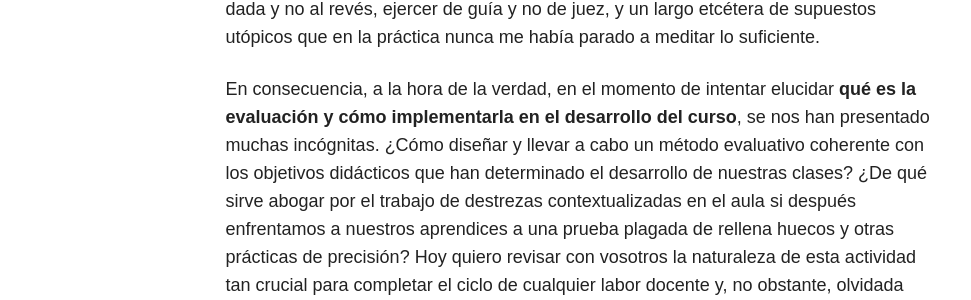
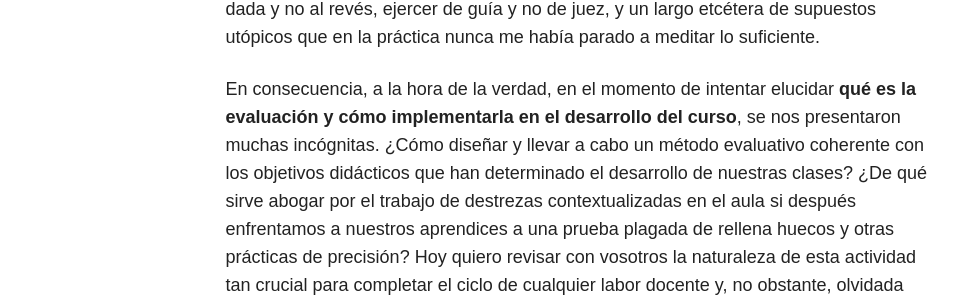
Before and after one commit to immalopez/immalopez.github.io, a Jekyll site: the page built from _posts/blog/2018-01-28-evaluacion-antes-y-despues.md, in a window 1280 px wide and 900 px high, scrolled down 620 px. Shown: the part 153-453 px from the top of the window, without its empty margins (154-1125 px from the left). Built offline with Jekyll 4.4.1, drawn with Linux system fonts in a browser that asks for light colours; nearby versions of some CDN libraries; comment, search, counter and statistics services are not loaded; some of the changed text lies outside the part shown.

Commit message:
Update 2018-01-28-evaluacion-antes-y-despues.md

```diff
--- a/_posts/blog/2018-01-28-evaluacion-antes-y-despues.md
+++ b/_posts/blog/2018-01-28-evaluacion-antes-y-despues.md
@@ -13,7 +13,7 @@
 
 En el [Punto de partida](https://immalopez.github.io/blog/punto-de-partida/) de este portafolio, al hablar de mi concepción del profesor ideal, aduje la siguiente cita de William Butler Yeats: «_Education is not the filling of a pail, but the lighting of a fire_». En aquel momento, tenía una vaga idea de lo que creía que debía ser y lo que quería que fuese la docencia, y me había planteado la necesidad de **involucrar al alumno en su proceso de aprendizaje**. Sin embargo, no pensaba en el concepto de _evaluación_ como tal: simplemente, consideraba importante hacer un seguimiento del progreso de mis alumnos, crear los exámenes a partir de la materia dada y no al revés, ejercer de guía y no de juez, y un largo etcétera de supuestos utópicos que en la práctica nunca me había parado a meditar lo suficiente.
 
-En consecuencia, a la hora de la verdad, en el momento de intentar elucidar **qué es la evaluación y cómo implementarla en el desarrollo del curso**, se nos han presentado muchas incógnitas. ¿Cómo diseñar y llevar a cabo un método evaluativo coherente con los objetivos didácticos que han determinado el desarrollo de nuestras clases? ¿De qué sirve abogar por el trabajo de destrezas contextualizadas en el aula si después enfrentamos a nuestros aprendices a una prueba plagada de rellena huecos y otras prácticas de precisión? Hoy quiero revisar con vosotros la naturaleza de esta actividad tan crucial para completar el ciclo de cualquier labor docente y, no obstante, olvidada demasiado a menudo por los teóricos del enfoque comunicativo.
+En consecuencia, a la hora de la verdad, en el momento de intentar elucidar **qué es la evaluación y cómo implementarla en el desarrollo del curso**, se nos presentaron muchas incógnitas. ¿Cómo diseñar y llevar a cabo un método evaluativo coherente con los objetivos didácticos que han determinado el desarrollo de nuestras clases? ¿De qué sirve abogar por el trabajo de destrezas contextualizadas en el aula si después enfrentamos a nuestros aprendices a una prueba plagada de rellena huecos y otras prácticas de precisión? Hoy quiero revisar con vosotros la naturaleza de esta actividad tan crucial para completar el ciclo de cualquier labor docente y, no obstante, olvidada demasiado a menudo por los teóricos del enfoque comunicativo.
 
 
 
```
